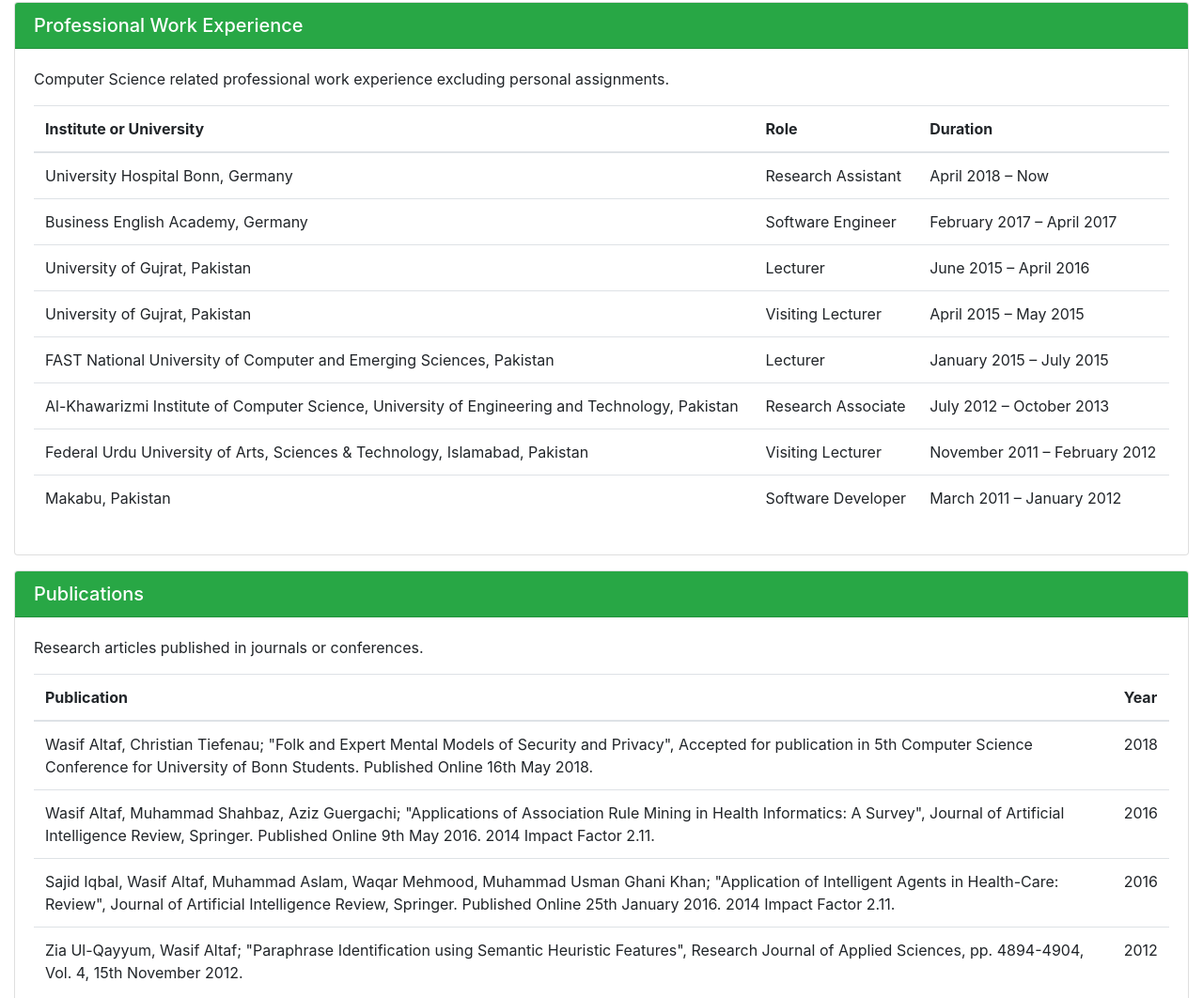
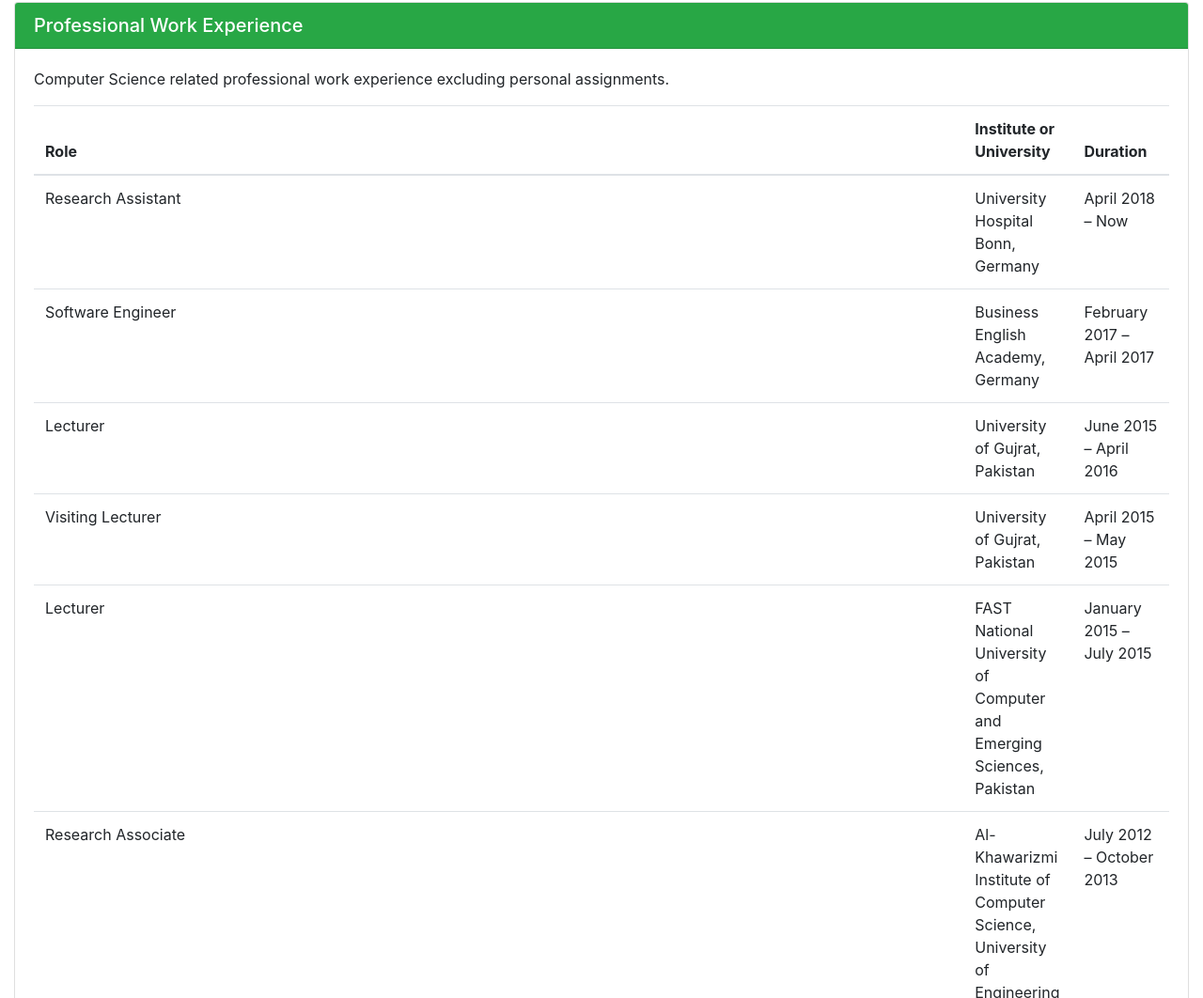
Before and after one commit to malikalamgirian/malikalamgirian.github.io, a plain HTML site: page index.html in a window 1280 px wide. Shown: the part 2908-3970 px from the top of the page at 94% size. Drawn offline with nearby package versions, Linux system fonts and the light colour scheme.

Commit message:
Made small changes to layout

```diff
--- a/index.html
+++ b/index.html
@@ -155,63 +155,64 @@
 
                                 <thead>
                                     <tr>
-                                        <th scope="col">Institute or University</th>
-                                        <th scope="col">Role</th>
-                                        <th scope="col">Duration</th>
+
+                                        <th scope="col" class="col">Role</th>
+                                        <th scope="col" class="col">Institute or University</th>
+                                        <th scope="col" class="col">Duration</th>
                                     </tr>
                                 </thead>
 
                                 <tbody>
 
                                     <tr>
-                                        <td>University Hospital Bonn, Germany</td>
-                                        <td>Research Assistant</td>
-                                        <td>April 2018 – Now</td>
+                                        <td class="col">Research Assistant</td>
+                                        <td class="col">University Hospital Bonn, Germany</td>
+                                        <td class="col">April 2018 – Now</td>
                                     </tr>
 
                                     <tr>
-                                        <td>Business English Academy, Germany</td>
-                                        <td>Software Engineer</td>
-                                        <td>February 2017 – April 2017</td>
+                                      <td class="col">Software Engineer</td>
+                                      <td class="col">Business English Academy, Germany</td>
+                                        <td class="col">February 2017 – April 2017</td>
                                     </tr>
 
                                     <tr>
-                                        <td>University of Gujrat, Pakistan</td>
-                                        <td>Lecturer</td>
-                                        <td>June 2015 – April 2016</td>
+                                      <td class="col">Lecturer</td>
+                                      <td class="col">University of Gujrat, Pakistan</td>
+                                        <td class="col">June 2015 – April 2016</td>
                                     </tr>
 
                                     <tr>
-                                        <td>University of Gujrat, Pakistan</td>
-                                        <td>Visiting Lecturer</td>
-                                        <td>April 2015 – May 2015</td>
+                                      <td class="col">Visiting Lecturer</td>
+                                      <td class="col">University of Gujrat, Pakistan</td>
+                                        <td class="col">April 2015 – May 2015</td>
                                     </tr>
 
                                     <tr>
-                                        <td>FAST National University of Computer and Emerging Sciences, Pakistan</td>
-                                        <td>Lecturer</td>
-                                        <td>January 2015 – July 2015</td>
+                                      <td class="col">Lecturer</td>
+                                      <td class="col">FAST National University of Computer and Emerging Sciences, Pakistan</td>
+                                        <td class="col">January 2015 – July 2015</td>
                                     </tr>
 
 
                                     <tr>
-                                        <td>Al-Khawarizmi Institute of Computer Science, University of Engineering and Technology, Pakistan</td>
-                                        <td>Research Associate</td>
-                                        <td>July 2012 – October 2013</td>
+                                      <td class="col">Research Associate</td>
+                                      <td class="col">Al-Khawarizmi Institute of Computer Science, University of Engineering and Technology, Pakistan</td>
+                                        <td class="col">July 2012 – October 2013</td>
                                     </tr>
 
 
                                     <tr>
-                                        <td>Federal Urdu University of Arts, Sciences & Technology, Islamabad, Pakistan</td>
-                                        <td>Visiting Lecturer</td>
-                                        <td>November 2011 – February 2012</td>
+                                      <td class="col">Visiting Lecturer</td>
+                                      <td class="col">Federal Urdu University of Arts, Sciences & Technology, Islamabad, Pakistan</td>
+                                        <td class="col">November 2011 – February 2012</td>
                                     </tr>
 
 
                                     <tr>
-                                        <td>Makabu, Pakistan</td>
-                                        <td>Software Developer</td>
-                                        <td>March 2011 – January 2012</td>
+                                      <td class="col">Software Developer</td>
+                                      <td class="col">Makabu, Pakistan</td>
+                                        <td class="col">March 2011 – January 2012</td>
                                     </tr>
 
                                 </tbody>
```
